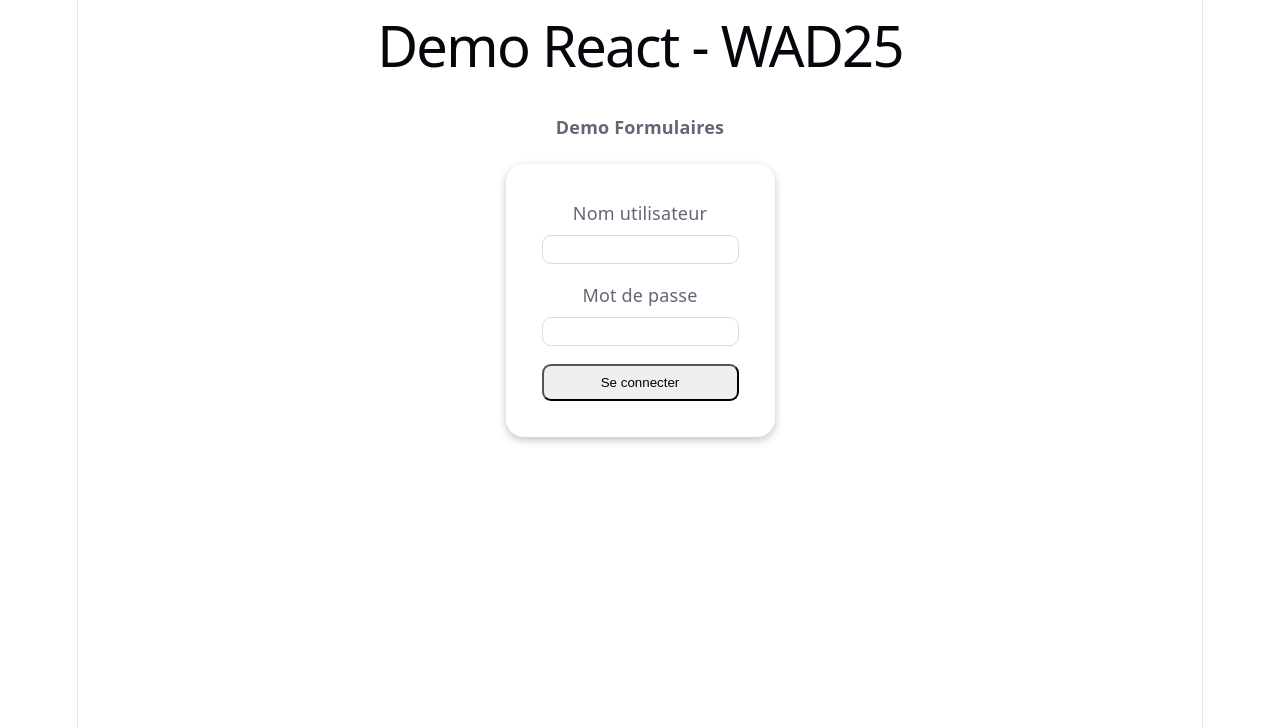
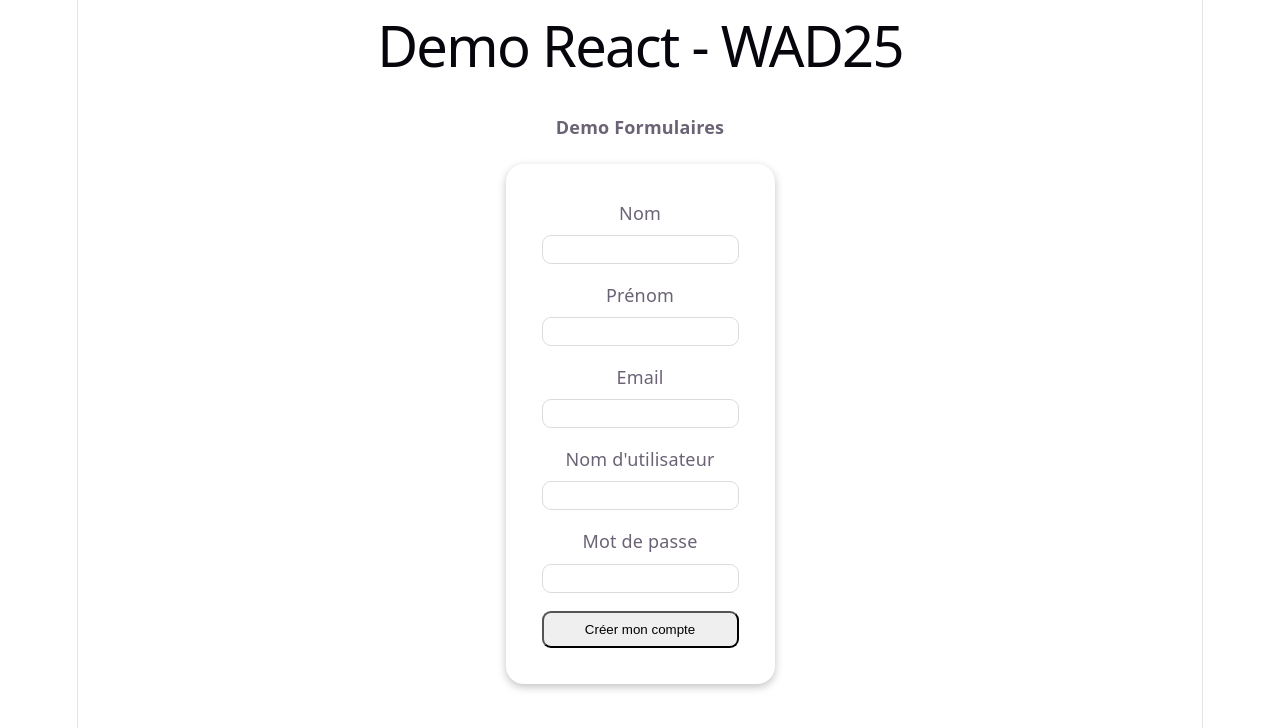
Before and after one commit to Formation-JS/I3_Wad25_React__01_Intro, a React (Vite) app: page / in a window 1280 px wide. Shown: the top 728 px of the page. Built offline with nearby package versions, Linux system fonts and the light colour scheme.

Commit message:
mise en place formulaire avec react-hook-form (sans gestion message erreur)

```diff
--- a/package.json
+++ b/package.json
@@ -11,7 +11,8 @@
   },
   "dependencies": {
     "react": "^19.2.4",
-    "react-dom": "^19.2.4"
+    "react-dom": "^19.2.4",
+    "react-hook-form": "^7.72.0"
   },
   "devDependencies": {
     "@babel/core": "^7.29.0",
--- a/src/App.jsx
+++ b/src/App.jsx
@@ -3,6 +3,7 @@ import Exo01 from './components/Exo/Exo01'
 import Exo02 from './components/Exo/Exo02'
 import Exo03 from './components/Exo/Exo03'
 import { LoginForm } from './components/Formulaires/LoginForm'
+import { RegisterForm } from './components/Formulaires/RegisterForm'
 import PokemonTable from './components/PokemonTable/PokemonTable'
 import Welcome from './components/Welcome/Welcome'
 import pokemons from './data/pokemons.json'
@@ -30,7 +31,8 @@ function App() {
       {/* <Exo03 /> */}
 
       <h4>Demo Formulaires</h4>
-      <LoginForm />
+      {/* <LoginForm /> */}
+      <RegisterForm />
 
     </>
   )
--- /dev/null
+++ b/src/components/Formulaires/RegisterForm.jsx
@@ -0,0 +1,108 @@
+import { useForm } from "react-hook-form";
+import style from "./LoginForm.module.css";
+
+export const RegisterForm = () => {
+    // Pour pouvoir utiliser la librairie de React Hook Form il faudra penser à l'installer avec npm 😉
+
+    // de useForm, on peut extraire plusieurs éléments pour gérer notre formulaire
+    // ⚠️ Attention à ne pas faire de faute de frappe
+        // - register : c'est ce qui va nous permettrer de relier un champs à une valeur qu'on pourra récupérer et mettre des validateurs
+        // - handleSubmit : c'est la fonction à déclencher à la soumission du formulaire, qui va nous donner accès aux valeurs du formulaire et va déjà gérer le preventDefault
+        // - reset : c'est une fonction qui va permettre de vider le formulaire
+        // - formState : représente l'état du formulaire
+        // - "formState : { errors }" pour ne récupérer que les erreurs du formulaire
+
+        // useForm peut également avoir un paramètre. Il s'agit d'un objet de configuration où on peut renseigner plusieurs infos
+        // - values : sert à initialiser le formulaire
+
+    const { register,
+            handleSubmit,
+            reset,
+            formState : { errors }
+          } = useForm( {
+                            values : {
+                                lastname : '',
+                                firstname : '',
+                                mail : '',
+                                username : '',
+                                password : ''
+                            }
+                       } );
+
+    const createAccount = (data) => {
+        // data est un objet envoyé par handleSubmit qui contient toutes les infos de votre formulaire grâce au regiser
+        console.log(data);
+        // normalement c'est ici qu'on fait l'ajout via le backend et qu'on redirige vers une autre page
+        alert("Votre compte a été créé avec succès");
+        reset(); /* Remet à 0 le formulaire */
+
+    }
+
+    return (
+        <div className={style.login}>
+            {/* handleSumbit vient de React Hook Form et peut prendre 2 paramètres. Le premier c'est la fonction à exécuter si le formulaire est correctement rempli, la deuxième c'est la fonction à exécuter si le formulaire n'est pas correctement rempli */}
+            <form className={style.form} onSubmit={ handleSubmit(createAccount) } >
+
+                <div className={style["form-group"]}>
+
+                    <label htmlFor="lastname">Nom</label>
+                    <input id="lastname"
+                           type="text"
+                           {...register('lastname',
+                                    { required : true, maxLength : 150 } ) } />
+
+                </div>
+
+                <div className={style["form-group"]}>
+
+                    <label htmlFor="firstname">Prénom</label>
+                    <input id="firstname"
+                           type="text"
+                           {...register('firstname',
+                                { required : true, maxLength : 150 }
+                           ) }/>
+                </div>
+
+                <div className={style["form-group"]}>
+
+                    <label htmlFor="mail">Email</label>
+                    <input id="mail"
+                           type="email"
+                           {...register('mail',
+                                { required : true,
+                                  pattern : /^((?!\.)[\w\-_.]*[^.])(@\w+)(\.\w+(\.\w+)?[^.\W])$/gm }
+                           )} />
+
+                </div>
+
+                <div className={style["form-group"]}>
+
+                    <label htmlFor="username">Nom d'utilisateur</label>
+                    <input id="username"
+                           type="text"
+                           {...register('username',
+                                { required : true }
+                           )} />
+
+                </div>
+
+                <div className={style["form-group"]}>
+
+                    <label htmlFor="pwd">Mot de passe</label>
+                    <input id="pwd"
+                           type="password"
+                           {...register('password',
+                                { required : true,
+                                    pattern :  /^(?=.*?[A-Z])(?=.*?[a-z])(?=.*?[0-9])(?=.*?[#?!@$ %^&*-_=+]).{8,}$/g
+                                 }
+                           )} />
+
+                </div>
+
+                <button type="submit">Créer mon compte</button>
+
+
+            </form>
+        </div>
+    )
+}
```
Also changed, not shown: 2 other files (tests, documents, lock files or other folders).
